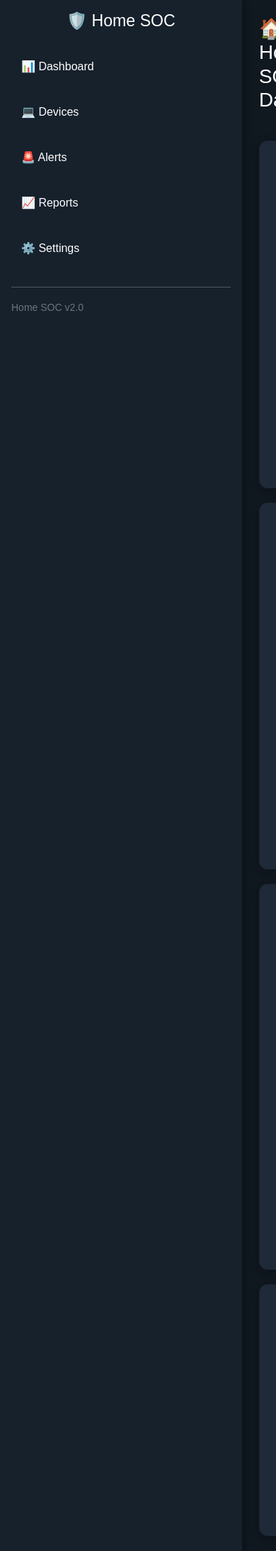
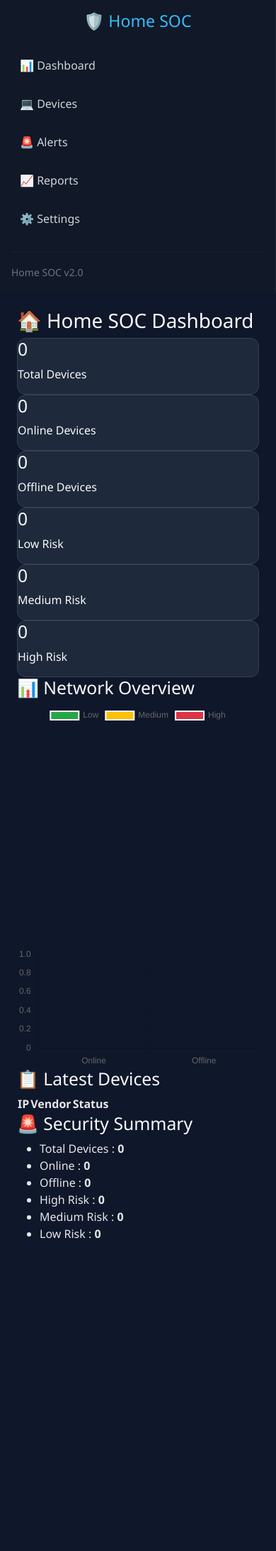
Before and after one commit to kin0ti/home_soc, a Flask app: page / in a window 390 px wide. Shown: the top 2185 px of the page at 71% size. After the commit the page ends 1745 px from the top, so only its background shows below. Run offline with Flask 3, Linux system fonts and the light colour scheme; data that the repository does not hold is empty.

Commit message:
Phase 9.2 - Dashboard dark theme

```diff
--- a/python/dashboard/static/style.css
+++ b/python/dashboard/static/style.css
@@ -1,471 +1,129 @@
-/* ===========================
-   Home SOC Dashboard
-   =========================== */
+/* ---------- Global ---------- */
 
-*{
-    margin:0;
-    padding:0;
-    box-sizing:border-box;
+body {
+    margin: 0;
+    background: #0f172a;
+    color: #e5e7eb;
+    font-family: "Segoe UI", Arial, sans-serif;
 }
 
-body{
+/* ---------- Sidebar ---------- */
 
-    display:flex;
-
-    min-height:100vh;
-
-    background:#101820;
-
-    color:#ffffff;
-
-    font-family:Arial,Helvetica,sans-serif;
-
+.sidebar {
+    width: 250px;
+    min-height: 100vh;
+    background: #111827;
+    border-right: 1px solid #1f2937;
 }
 
-/* ===========================
-   Sidebar
-   =========================== */
-
-.sidebar{
-
-    width:250px;
-
-    background:#16212c;
-
-    padding:25px;
-
-    box-shadow:3px 0 10px rgba(0,0,0,.3);
-
+.sidebar h3 {
+    color: #38bdf8;
 }
 
-.sidebar h2{
-
-    text-align:center;
-
-    margin-bottom:40px;
-
-    color:#00d4ff;
-
+.sidebar .nav-link {
+    color: #d1d5db;
+    padding: 12px;
+    margin-bottom: 6px;
+    border-radius: 8px;
+    transition: background 0.2s ease;
 }
 
-.sidebar a{
-
-    display:block;
-
-    color:white;
-
-    text-decoration:none;
-
-    padding:14px;
-
-    margin-bottom:12px;
-
-    border-radius:8px;
-
-    transition:.3s;
-
+.sidebar .nav-link:hover {
+    background: #1f2937;
+    color: #ffffff;
 }
 
-.sidebar a:hover{
-
-    background:#243447;
-
+.sidebar hr {
+    border-color: #374151;
 }
 
-/* ===========================
-   Main Content
-   =========================== */
+/* ---------- Main Content ---------- */
 
-.content{
-
-    flex:1;
-
-    padding:30px;
-
-    overflow:auto;
-
+.content {
+    background: #0f172a;
+    min-height: 100vh;
 }
 
-h1{
+/* ---------- Cards ---------- */
 
-    text-align:center;
-
-    margin-bottom:40px;
-
+.card {
+    background: #1e293b;
+    border: 1px solid #334155;
+    border-radius: 12px;
+    color: #f8fafc;
 }
 
-h2{
-
-    margin-top:40px;
-
-    margin-bottom:20px;
-
+.card-header {
+    background: #273449;
+    border-bottom: 1px solid #334155;
+    font-weight: 600;
 }
 
-/* ===========================
-   Statistic Cards
-   =========================== */
+/* ---------- Tables ---------- */
 
-.cards{
-
-    display:grid;
-
-    grid-template-columns:repeat(3,1fr);
-
-    gap:20px;
-
-    margin-bottom:40px;
-
+.table {
+    color: #f8fafc;
 }
 
-.card{
-
-    background:#1f2a38;
-
-    border-radius:12px;
-
-    padding:25px;
-
-    text-align:center;
-
-    box-shadow:0 4px 15px rgba(0,0,0,.3);
-
+.table thead {
+    background: #1e293b;
 }
 
-.card h2{
-
-    color:#00d4ff;
-
-    font-size:40px;
-
-    margin-bottom:10px;
-
+.table-hover tbody tr:hover {
+    background: #1f2937;
 }
 
-.card p{
+/* ---------- Badges ---------- */
 
-    font-size:18px;
-
+.badge-high {
+    background: #dc2626;
 }
 
-/* ===========================
-   Charts
-   =========================== */
-
-.charts{
-
-    display:grid;
-
-    grid-template-columns:repeat(2,1fr);
-
-    gap:20px;
-
-    margin-bottom:40px;
-
+.badge-medium {
+    background: #f59e0b;
 }
 
-.chart-card{
-
-    background:#1f2a38;
-
-    border-radius:12px;
-
-    padding:20px;
-
-    box-shadow:0 4px 15px rgba(0,0,0,.3);
-
+.badge-low {
+    background: #16a34a;
 }
 
-canvas{
-
-    max-height:320px;
-
+.badge-online {
+    background: #16a34a;
 }
 
-/* ===========================
-   Search Box
-   =========================== */
-
-#searchInput{
-
-    width:100%;
-
-    padding:14px;
-
-    border:none;
-
-    border-radius:8px;
-
-    font-size:16px;
-
-    margin-bottom:20px;
-
+.badge-offline {
+    background: #6b7280;
 }
 
-/* ===========================
-   Tables
-   =========================== */
+/* ---------- Links ---------- */
 
-table{
-
-    width:100%;
-
-    border-collapse:collapse;
-
-    background:#1f2a38;
-
-    border-radius:12px;
-
-    overflow:hidden;
-
-    box-shadow:0 4px 15px rgba(0,0,0,.3);
-
+a {
+    text-decoration: none;
 }
 
-th{
-
-    background:#243447;
-
-    padding:15px;
-
+a:hover {
+    text-decoration: none;
 }
 
-td{
+/* ---------- Headings ---------- */
 
-    padding:12px;
-
-    border-bottom:1px solid #314457;
-
+h1,
+h2,
+h3,
+h4 {
+    color: #f8fafc;
 }
 
-tr:hover{
+/* ---------- Responsive ---------- */
 
-    background:#2d3f54;
+@media (max-width: 768px) {
 
+    .sidebar {
+        width: 100%;
+        min-height: auto;
+    }
+
+    .d-flex {
+        flex-direction: column;
+    }
 }
-
-/* ===========================
-   Status Badges
-   =========================== */
-
-.badge{
-
-    display:inline-block;
-
-    padding:6px 12px;
-
-    border-radius:20px;
-
-    font-size:13px;
-
-    font-weight:bold;
-
-}
-
-.online{
-
-    background:#28a745;
-
-    color:white;
-
-}
-
-.offline{
-
-    background:#dc3545;
-
-    color:white;
-
-}
-
-.low{
-
-    background:#28a745;
-
-    color:white;
-
-}
-
-.medium{
-
-    background:#ffc107;
-
-    color:black;
-
-}
-
-.high{
-
-    background:#dc3545;
-
-    color:white;
-
-}
-
-.unknown{
-
-    background:#6c757d;
-
-    color:white;
-
-}
-
-/* ===========================
-   Responsive
-   =========================== */
-
-@media(max-width:1000px){
-
-.cards{
-
-grid-template-columns:repeat(2,1fr);
-
-}
-
-.charts{
-
-grid-template-columns:1fr;
-
-}
-
-}
-
-@media(max-width:768px){
-
-body{
-
-flex-direction:column;
-
-}
-
-.sidebar{
-
-width:100%;
-
-min-height:auto;
-
-}
-
-.content{
-
-padding:20px;
-
-}
-
-.cards{
-
-grid-template-columns:1fr;
-
-}
-
-table{
-
-font-size:13px;
-
-}
-
-}
-.dashboard-grid{
-
-    display:grid;
-
-    grid-template-columns:2fr 1fr;
-
-    gap:20px;
-
-    margin-top:30px;
-
-}
-
-.panel{
-
-    background:#1f2a38;
-
-    padding:20px;
-
-    border-radius:12px;
-
-    box-shadow:0 4px 12px rgba(0,0,0,.3);
-
-}
-
-.view-btn{
-
-    background:#007bff;
-
-    color:white;
-
-    border:none;
-
-    padding:8px 15px;
-
-    border-radius:6px;
-
-    cursor:pointer;
-
-}
-
-.view-btn:hover{
-
-    background:#0056b3;
-
-}
-.device-card{
-
-    background:#1f2a38;
-
-    padding:30px;
-
-    border-radius:12px;
-
-    box-shadow:0 4px 15px rgba(0,0,0,.3);
-
-}
-
-.device-details{
-
-    width:100%;
-
-    border-collapse:collapse;
-
-}
-
-.device-details th{
-
-    width:220px;
-
-    background:#243447;
-
-    text-align:left;
-
-    padding:15px;
-
-}
-
-.device-details td{
-
-    padding:15px;
-
-}
-
-.back-btn{
-
-    background:#007bff;
-
-    color:white;
-
-    border:none;
-
-    padding:12px 18px;
-
-    border-radius:8px;
-
-    cursor:pointer;
-
-}
-
-.back-btn:hover{
-
-    background:#0056b3;
-
-}
```
